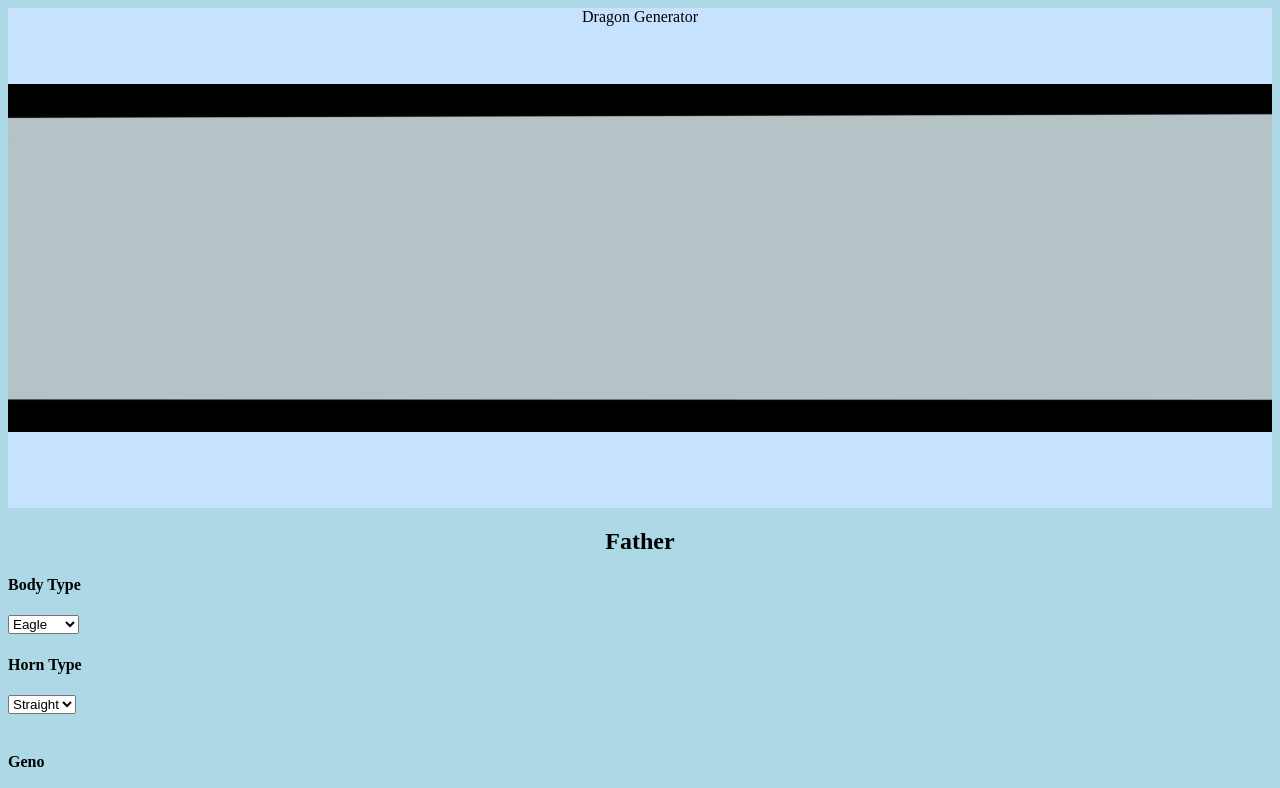
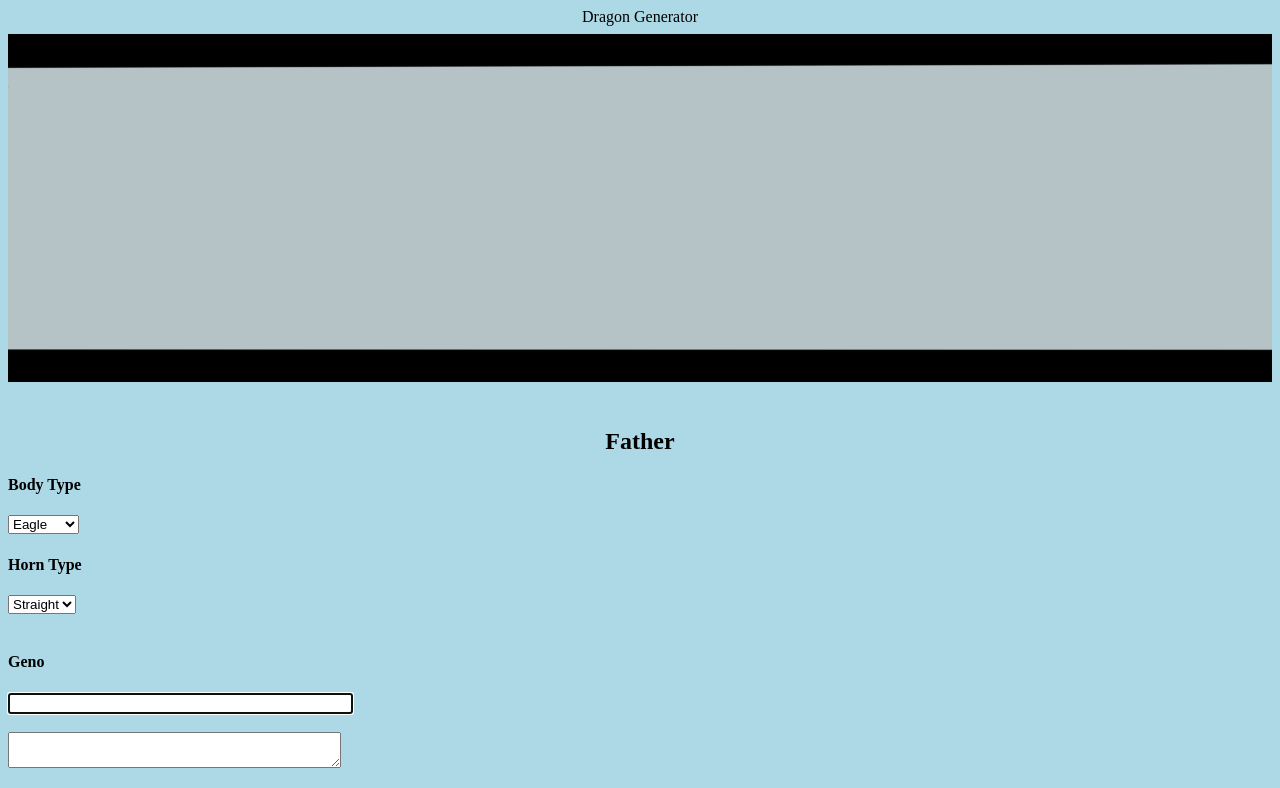
Before and after one commit to Falrenn/Falrenn.github.io, a plain HTML site: page index.html in a window 1280 px wide. Shown: the top 788 px of the page. Drawn offline with Linux system fonts and the light colour scheme.

Commit message:
Update web.css

```diff
--- a/web.css
+++ b/web.css
@@ -4,8 +4,7 @@ body {
 
 #title {
   background-image: url("titlebg.png");
-  background-color: #c6e2ff;
-  height: 500px;
+  height: 400px;
   background-position: center;
   background-repeat: no-repeat;
   text-align: center;
```
